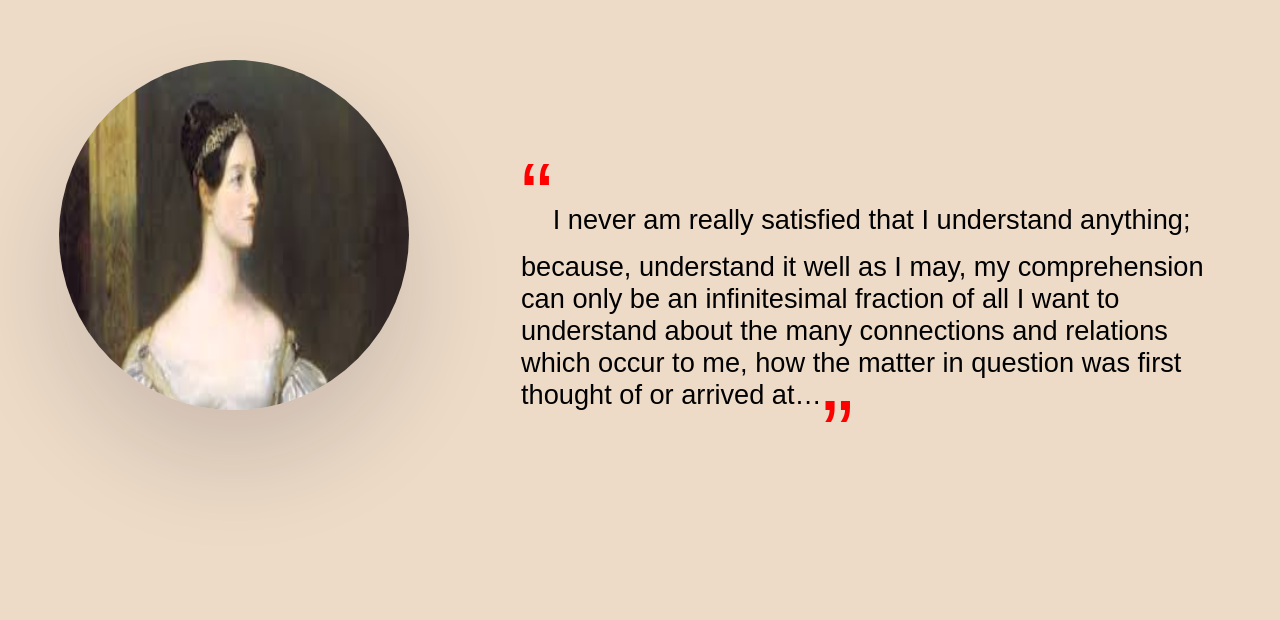
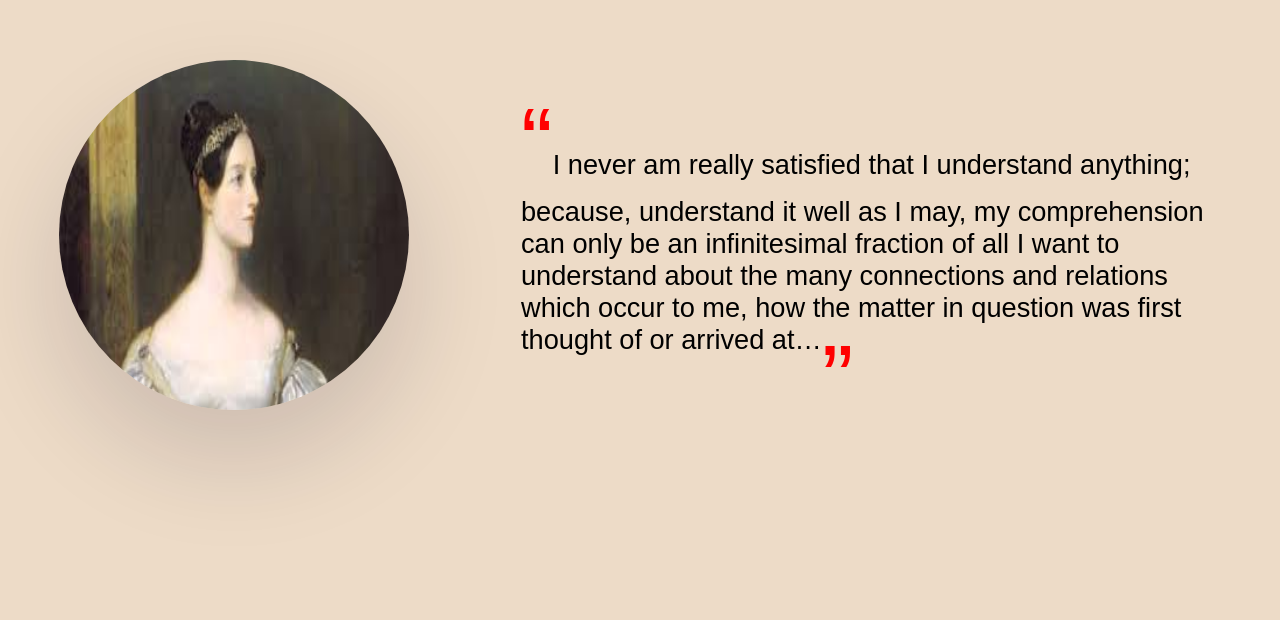
Before and after one commit to Adaking-slack/html-tribute-page, a plain HTML site: page index.html in a window 1280 px wide. Shown: the part 180-800 px from the top of the page. Drawn offline with Linux system fonts and the light colour scheme.

Commit message:
initial commit

```diff
--- a/style.css
+++ b/style.css
@@ -24,7 +24,7 @@ main {
 }
 
 .intro-para {
-    padding-top: 3em;
+    padding-top: 1em;
     max-width: 700px;
     font-size: 1.7em;
     transition: font-size, 2.5s ease-in ;
@@ -65,6 +65,7 @@ q::after {
     display:flex ;
     font-size: 1.4em;
 
+
 }
 li{
     margin: 2em;
@@ -74,7 +75,6 @@ ul li::marker{
     content: ' *';
     font-size: 1em;
     color: brown;
-    white-space: pre;
 }
 
 .facts-left{
```
